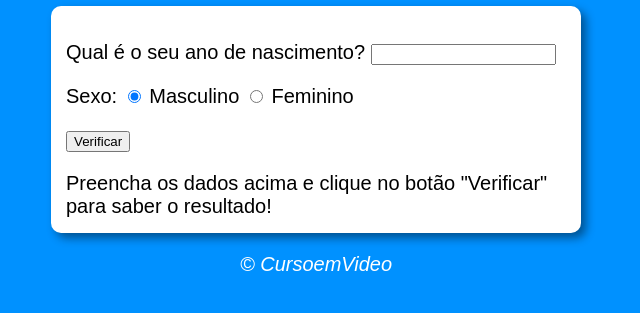
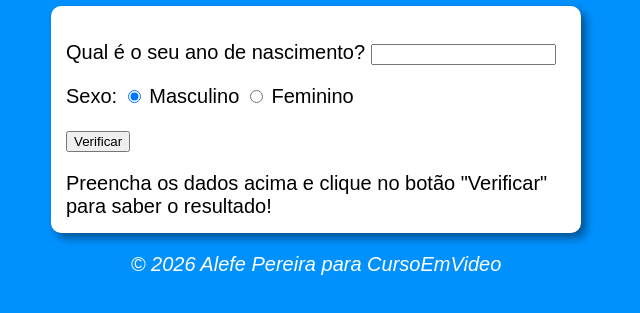
Before and after one commit to Alefe-Pereira/cev-site-verificadorDeIdade, a plain HTML site: page index.html in a window 1280 px wide. Shown: the part 93-406 px from the top of the page, without its empty margins (324-964 px from the left). Drawn offline with Linux system fonts and the light colour scheme.

Commit message:
W/Copyright

```diff
--- a/index.html
+++ b/index.html
@@ -43,7 +43,7 @@
 </section>
 
 <footer>
-    <p>&copy; CursoemVideo</p>
+    <p>&copy; 2026 Alefe Pereira para CursoEmVideo</p>
 </footer>
 
 <script src="script.js"></script>
```
